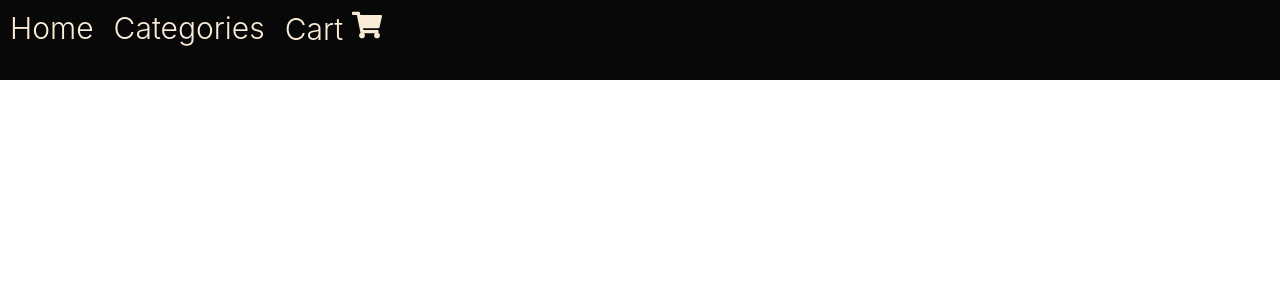
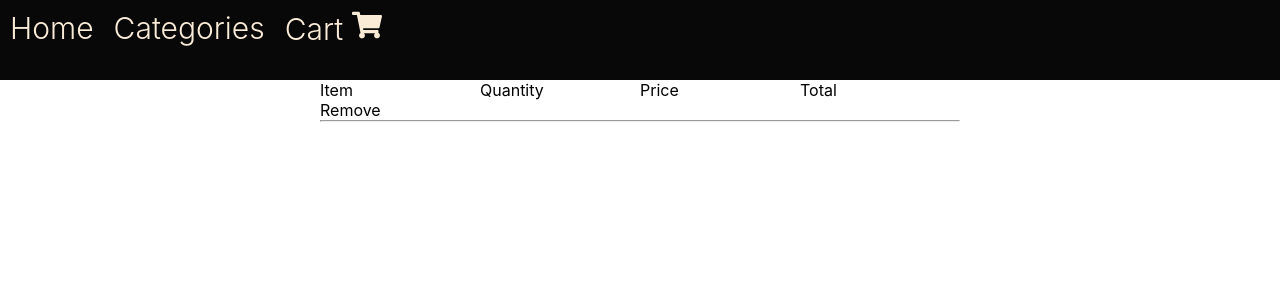
Before and after one commit to bipingithubtech/shopping_cart, a React (Create React App) app: page /cart in a window 1280 px wide. Shown: the top 300 px of the page. Built offline with nearby package versions, Linux system fonts and the light colour scheme; no server answers.

Commit message:
created cart context and reducer and passed the value to cart component

```diff
--- a/src/component/Addcart.js
+++ b/src/component/Addcart.js
@@ -1,8 +1,11 @@
 import { FaCheck } from "react-icons/fa";
 import { useState } from "react";
 import ToogelCart from "./ToogelCart";
+import { NavLink } from "react-router-dom";
+import { useCartContext } from "./constext/CartContext";
 
 const Addcart = ({ product }) => {
+  const { addtocart } = useCartContext();
   const { id, colors, stock } = product;
   const [colour, setColour] = useState(colors[0]);
   const [amount, setAmount] = useState(1);
@@ -21,7 +24,7 @@ const Addcart = ({ product }) => {
           {colors.map((color) => {
             return (
               <button
-                style={{ backgroundColor: color }}
+                style={{ backgroundColor: color, border: "solid 3px black" }}
                 key={color.id}
                 className={colour === color ? "btnstyle active" : "btnstyle"}
                 onClick={() => setColour(color)}
@@ -38,6 +41,12 @@ const Addcart = ({ product }) => {
         setIncriment={setIncriment}
         amount={amount}
       />
+      <NavLink
+        to="/cart"
+        onClick={() => addtocart(id, product, colors, amount)}
+      >
+        <button>Add To Cart</button>
+      </NavLink>
     </div>
   );
 };
--- a/src/component/Cart.js
+++ b/src/component/Cart.js
@@ -1,3 +1,19 @@
-const Cart = () => {};
+import { useCartContext } from "./constext/CartContext";
+
+const Cart = () => {
+  const { addCart } = useCartContext();
+  return (
+    <div className="container">
+      <div className="gri-five-coumn">
+        <p>Item</p>
+        <p>Quantity</p>
+        <p>Price</p>
+        <p>Total</p>
+        <p>Remove</p>
+      </div>
+      <hr />
+    </div>
+  );
+};
 
 export default Cart;
--- /dev/null
+++ b/src/component/Resucer/CartReducer.js
@@ -0,0 +1,21 @@
+const reducer = (state, action) => {
+  if (action.type === "ADD_CART") {
+    let { id, product, color, amount } = action.payload;
+    let CartComponent;
+    CartComponent = {
+      id: id + color,
+      name: product.name,
+      amount,
+      color,
+      price: product.price,
+      image: product.image[0].url,
+      max: product.stock,
+    };
+    return {
+      ...state,
+      addCart: [...state.addCart, CartComponent],
+    };
+  }
+  return state;
+};
+export default reducer;
--- a/src/component/Root/Root.js
+++ b/src/component/Root/Root.js
@@ -4,12 +4,15 @@ import "../Style.css";
 import { Outlet } from "react-router-dom";
 import Navbar from "../Navbar";
 import { AppProvider } from "../constext/Context";
+import { CartProvider } from "../constext/CartContext";
 
 const Root = () => {
   return (
     <AppProvider>
-      <Navbar />
-      <Outlet />
+      <CartProvider>
+        <Navbar />
+        <Outlet />
+      </CartProvider>
     </AppProvider>
   );
 };
--- a/src/component/SinglePage.js
+++ b/src/component/SinglePage.js
@@ -10,7 +10,7 @@ import Addcart from "./Addcart";
 const api = "https://api.pujakaitem.com/api/products";
 const SinglePage = () => {
   const { singleproduct, sigleLoading, getSingleProducts } = useGlobal();
-  console.log(singleproduct);
+  // console.log(singleproduct);
   const {
     id: alias,
     name,
@@ -23,7 +23,7 @@ const SinglePage = () => {
   } = singleproduct;
 
   const { id } = useParams();
-  console.log(id);
+
   useEffect(() => {
     getSingleProducts(`${api}?id=${id}`);
   }, [id]);
--- a/src/component/Style.css
+++ b/src/component/Style.css
@@ -90,16 +90,17 @@ color: black;
         margin-left: 1rem;
         border: none;
         outline: none;
-        opacity: .05;
+        opacity: .5;
         cursor: pointer;
 
     }
     .active{
-        opacity:1
+        opacity:2
     }
     .container {
         max-width: 120rem;
-        margin: 0 auto;
+        margin:  auto;
+
       }
 
     .grid{
@@ -117,5 +118,9 @@ color: black;
     }
     .grid-two-column{
         display: grid;
-        grid-template-columns: 1fr 2fr;
+        grid-template-columns: 2fr 3fr;
     }
+    .gri-five-coumn{
+        display: grid;
+        grid-template-columns: 2fr 2fr 2fr 2fr
+    }
--- /dev/null
+++ b/src/component/constext/CartContext.js
@@ -0,0 +1,23 @@
+import { createContext, useContext, useReducer } from "react";
+import reducer from "../Resucer/CartReducer";
+
+export const CartContext = createContext();
+const initialState = {
+  addCart: [],
+  total_item: "",
+};
+export const CartProvider = ({ children }) => {
+  const [state, dispatch] = useReducer(reducer, initialState);
+  const addtocart = (id, product, color, amount) => {
+    dispatch({ type: "ADD_CART", payload: { id, product, color, amount } });
+  };
+  return (
+    <CartContext.Provider value={{ ...state, addtocart }}>
+      {children}
+    </CartContext.Provider>
+  );
+};
+
+export const useCartContext = () => {
+  return useContext(CartContext);
+};
```
